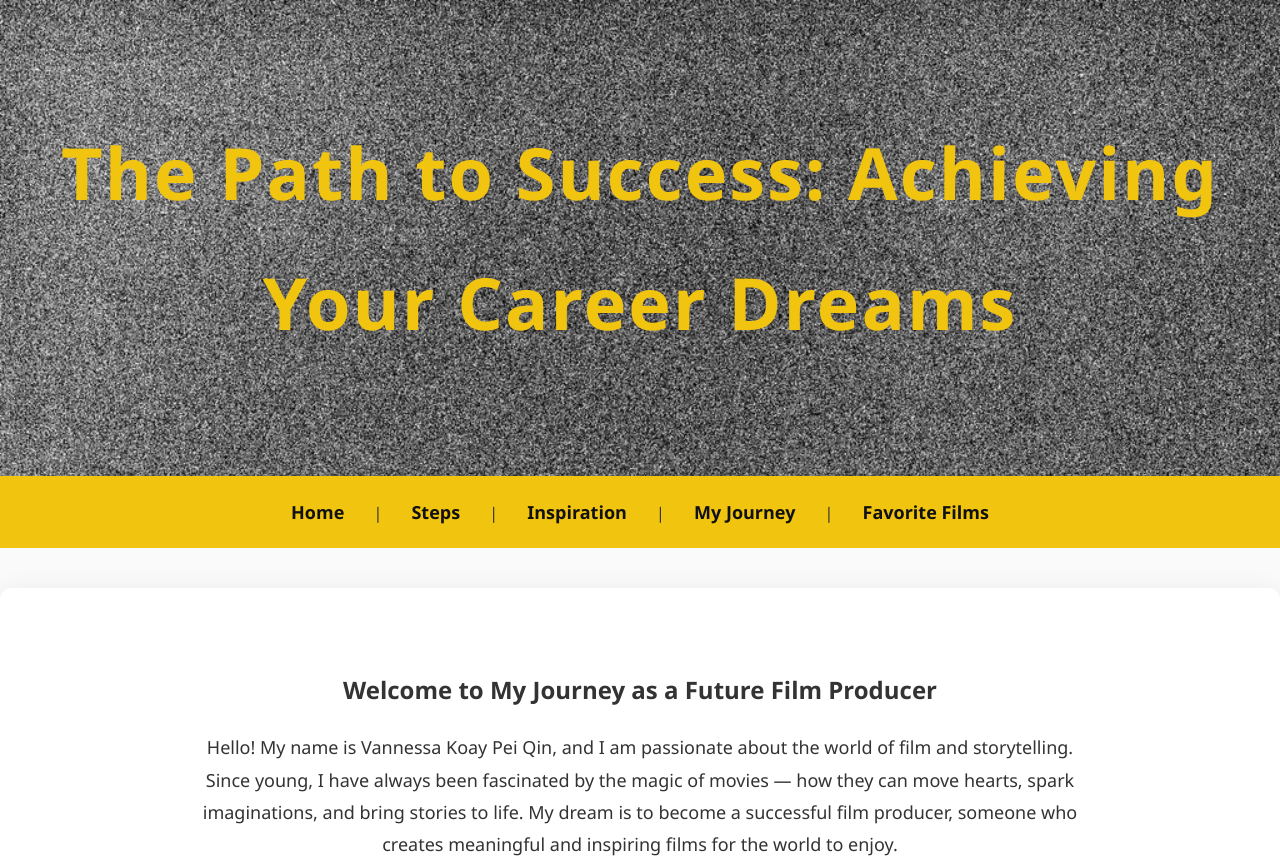
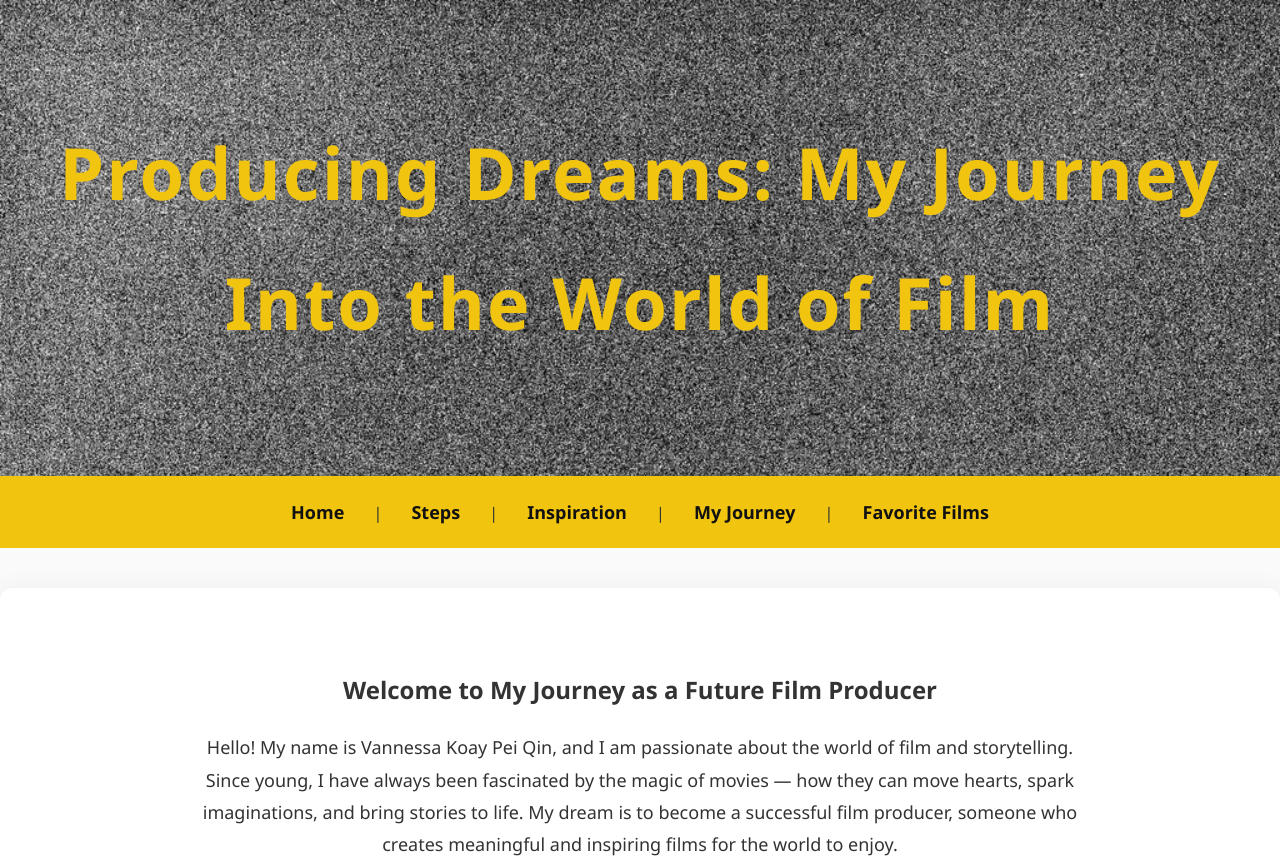
Before and after one commit to Vannessakoay0705/film-producer-website, a plain HTML site: page index.html in a window 1280 px wide. Shown: the top 864 px of the page. Drawn offline with Linux system fonts and the light colour scheme.

Commit message:
Update index.html

```diff
--- a/index.html
+++ b/index.html
@@ -3,13 +3,13 @@
 <head>
     <meta charset="UTF-8">
     <meta name="viewport" content="width=device-width, initial-scale=1.0">
-    <title>The Path to Success: Achieving Your Career Dreams</title>
+    <title> Producing Dreams: My Journey Into the World of Film</title>
     <link rel="stylesheet" href="style.css">
 </head>
 <body>
 
     <header>
-        <h1>The Path to Success: Achieving Your Career Dreams</h1>
+        <h1> Producing Dreams: My Journey Into the World of Film</h1>
     </header>
 
     <nav>
```
